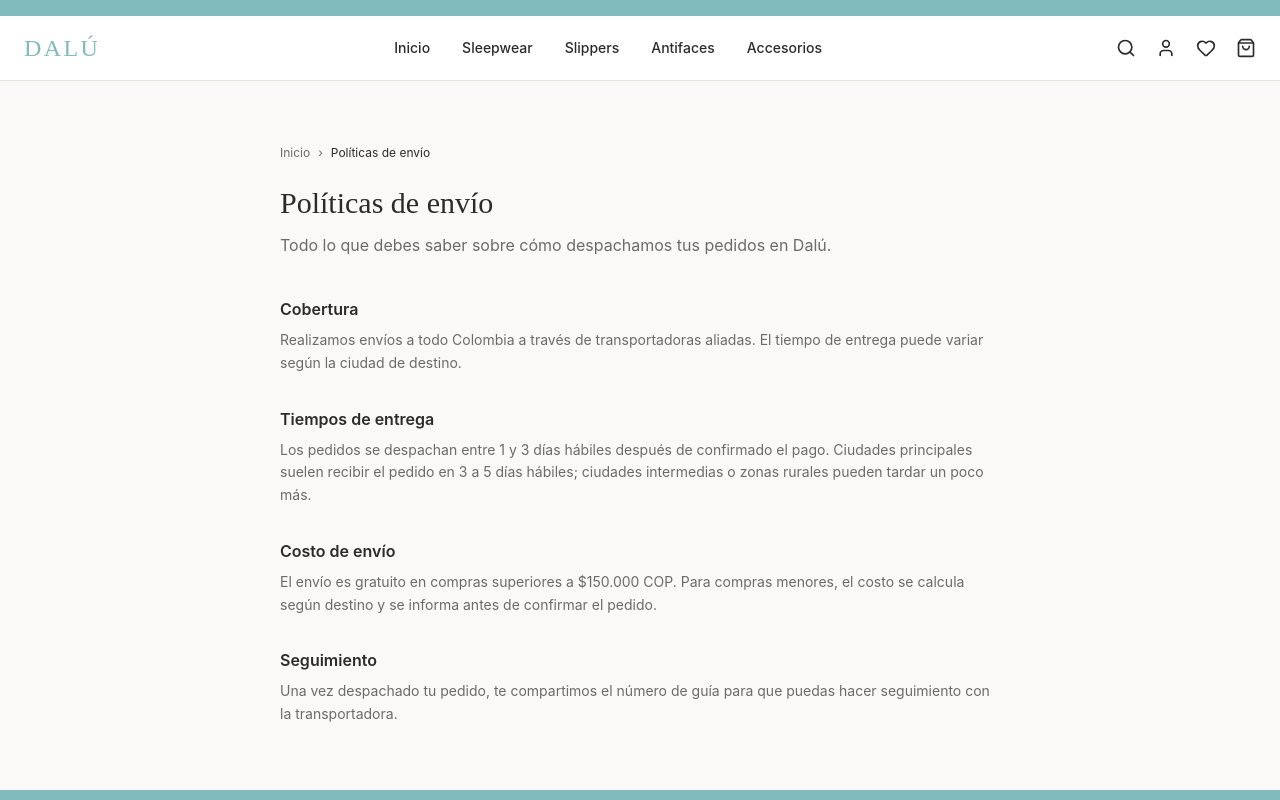
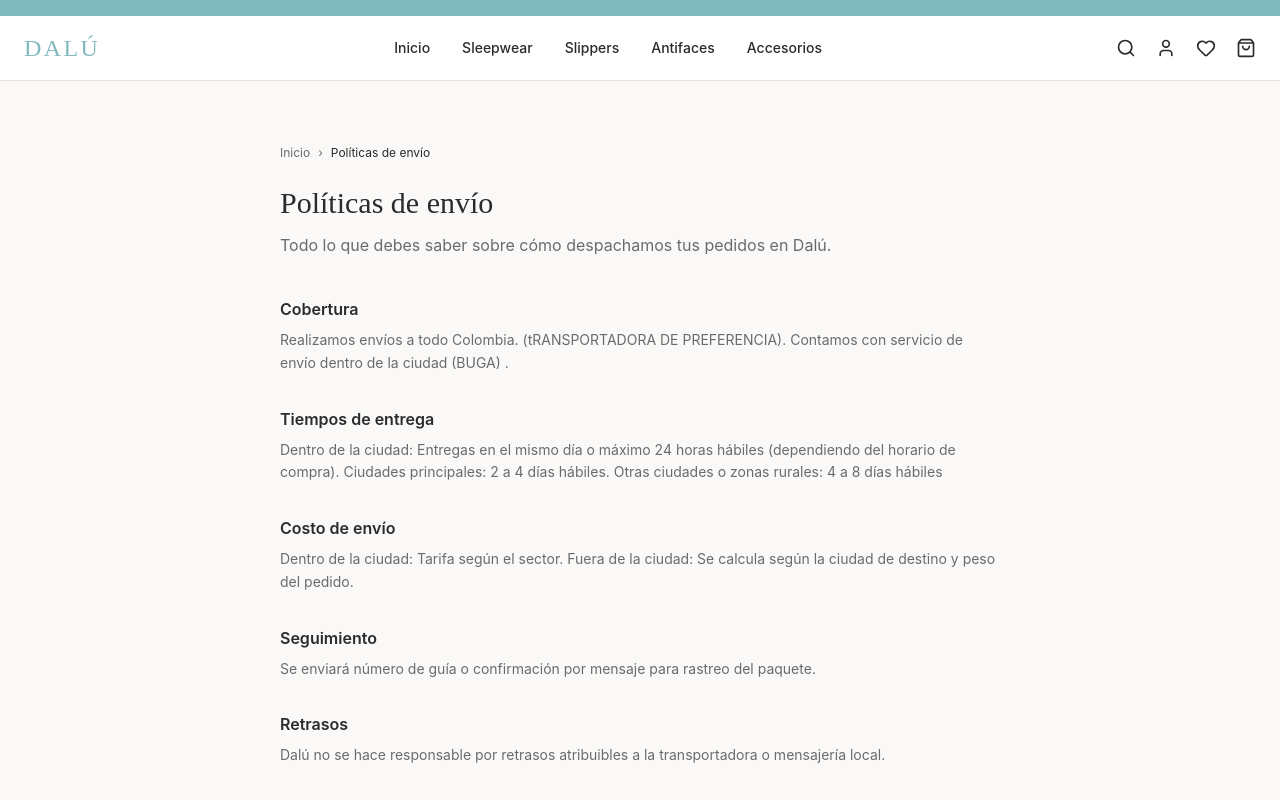
Before and after one commit to AndreyRamirez21/dalu-web, a React (Vite) app: page /envios in a window 1280 px wide. Shown: the top 800 px of the page. Built offline with nearby package versions, Linux system fonts and the light colour scheme.

Commit message:
Cambios en las políticas de cambios y devoluciones

```diff
--- a/src/features/legal/legalContent.ts
+++ b/src/features/legal/legalContent.ts
@@ -18,20 +18,24 @@ export const legalContentBySlug: Record<string, LegalPageContent> = {
     sections: [
       {
         heading: 'Cobertura',
-        body: 'Realizamos envíos a todo Colombia a través de transportadoras aliadas. El tiempo de entrega puede variar según la ciudad de destino.',
+        body: 'Realizamos envíos a todo Colombia. (tRANSPORTADORA DE PREFERENCIA). Contamos con servicio de envío dentro de la ciudad (BUGA) .',
       },
       {
         heading: 'Tiempos de entrega',
-        body: 'Los pedidos se despachan entre 1 y 3 días hábiles después de confirmado el pago. Ciudades principales suelen recibir el pedido en 3 a 5 días hábiles; ciudades intermedias o zonas rurales pueden tardar un poco más.',
+        body: 'Dentro de la ciudad: Entregas en el mismo día o máximo 24 horas hábiles (dependiendo del horario de compra). Ciudades principales: 2 a 4 días hábiles. Otras ciudades o zonas rurales: 4 a 8 días hábiles',
       },
       {
         heading: 'Costo de envío',
-        body: 'El envío es gratuito en compras superiores a $150.000 COP. Para compras menores, el costo se calcula según destino y se informa antes de confirmar el pedido.',
+        body: 'Dentro de la ciudad: Tarifa según el sector. Fuera de la ciudad: Se calcula según la ciudad de destino y peso del pedido.',
       },
       {
         heading: 'Seguimiento',
-        body: 'Una vez despachado tu pedido, te compartimos el número de guía para que puedas hacer seguimiento con la transportadora.',
+        body: 'Se enviará número de guía o confirmación por mensaje para rastreo del paquete.',
       },
+        {
+          heading: 'Retrasos',
+          body: 'Dalú no se hace responsable por retrasos atribuibles a la transportadora o mensajería local.',
+        },
     ],
   },
   cambios: {
```
